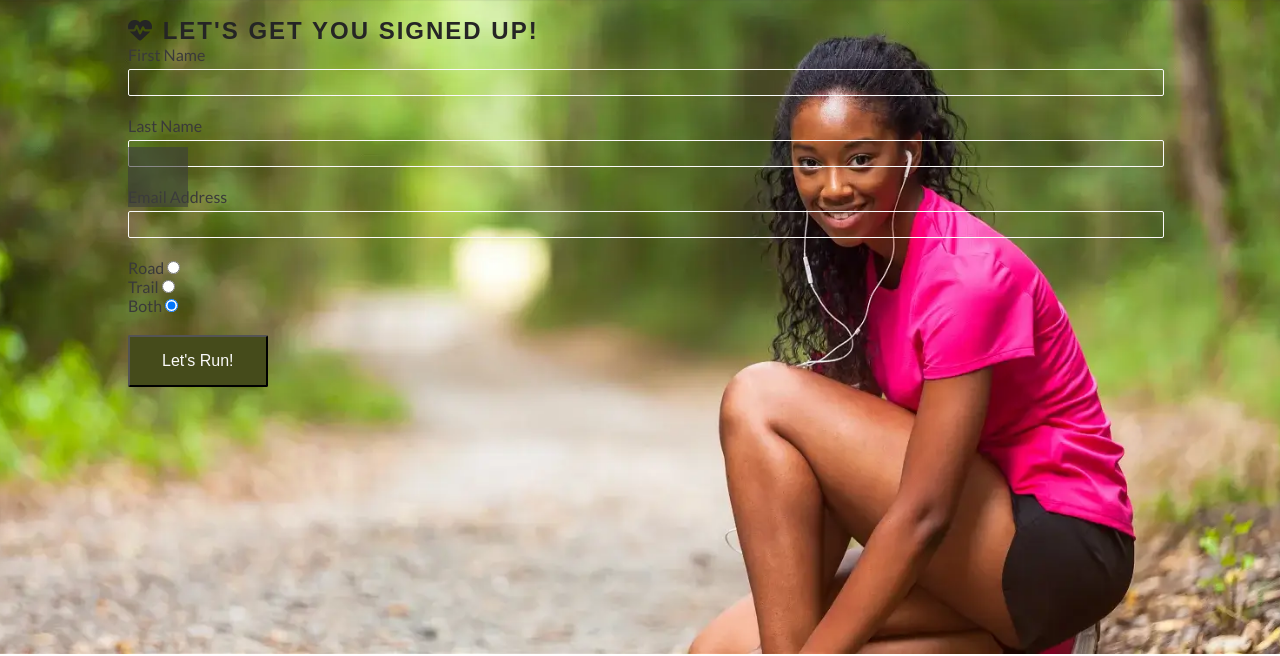
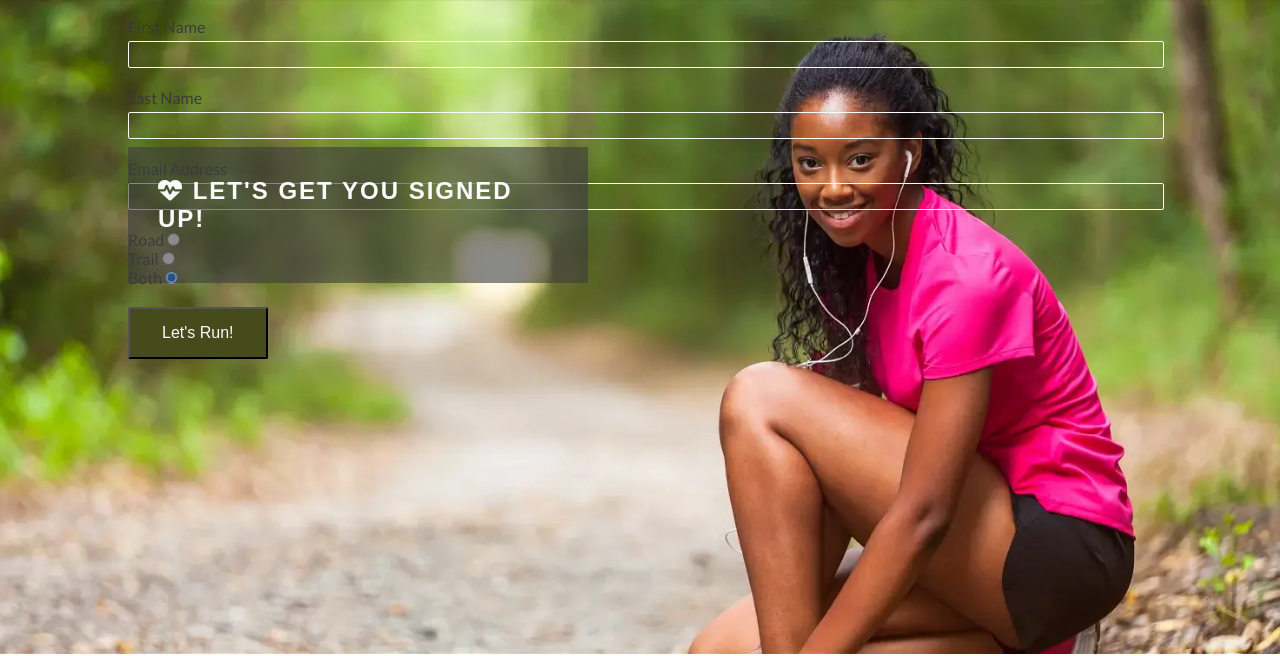
Before and after one commit to KmariK/love-running, a plain HTML site: page signup.html in a window 1280 px wide. Shown: the part 78-734 px from the top of the page. Drawn offline with Linux system fonts and the light colour scheme; a web font is replaced by a local one.

Commit message:
starting to re-edit signup page

```diff
--- a/assets/css/style.css
+++ b/assets/css/style.css
@@ -111,7 +111,7 @@ main {
     padding: 30px;
 }
 
-#signup-form>h2 {
+#signup-form > h2 {
     color: #fafafa;
     margin-bottom: 20px;
 }
--- a/signup.html
+++ b/signup.html
@@ -33,8 +33,8 @@
 
     <main id="signup">
      <section>
-        <form id="signup-form" method="POST" action="https://formdump.codeinstitute.net"></form>
-        <h2><i class="fa-solid fa-heartbeat"></i> Let's get you signed up!</h2>
+        <form id="signup-form" method="POST" action="https://formdump.codeinstitute.net">
+     <h2><i class="fa-solid fa-heartbeat"></i> Let's get you signed up!</h2></form>
         <label for="first-name">First Name</label>
 <input type="text" name="first_name" id="first-name" class="text-input" required>
 <br>
```
